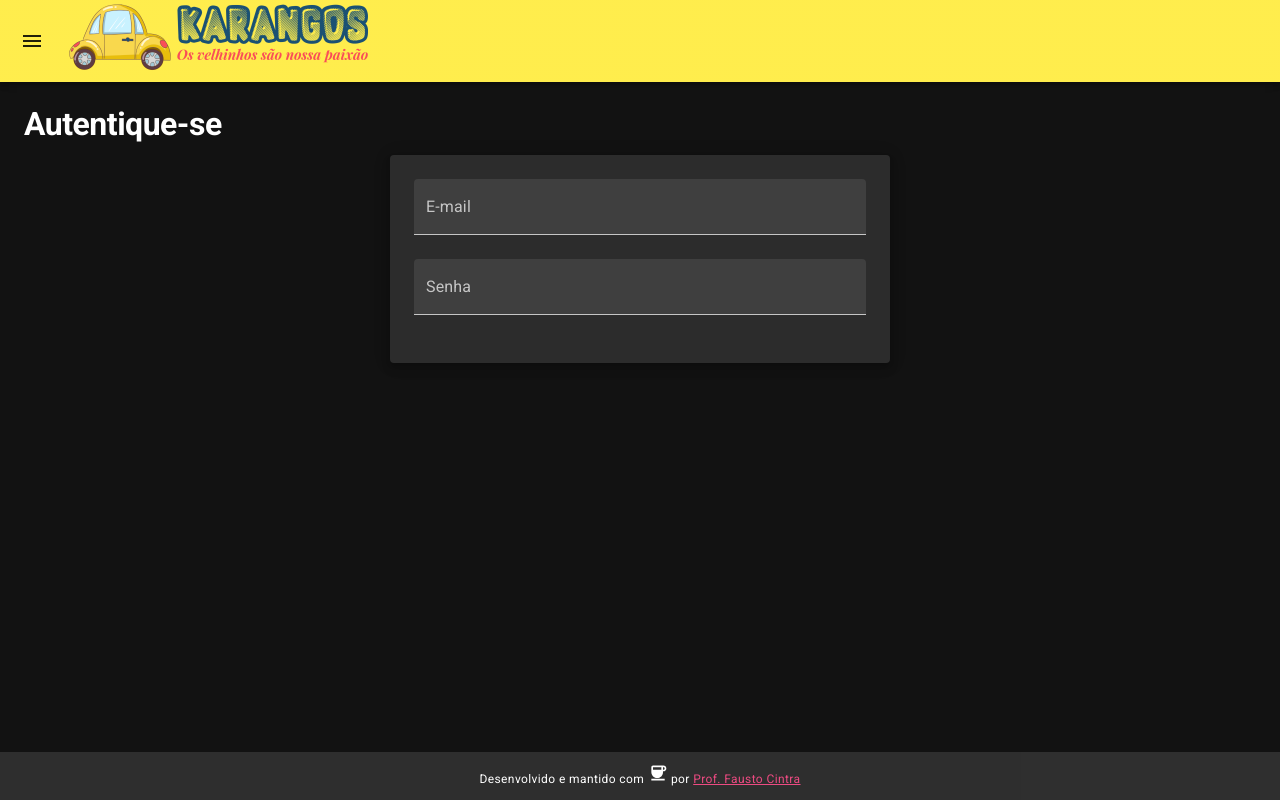
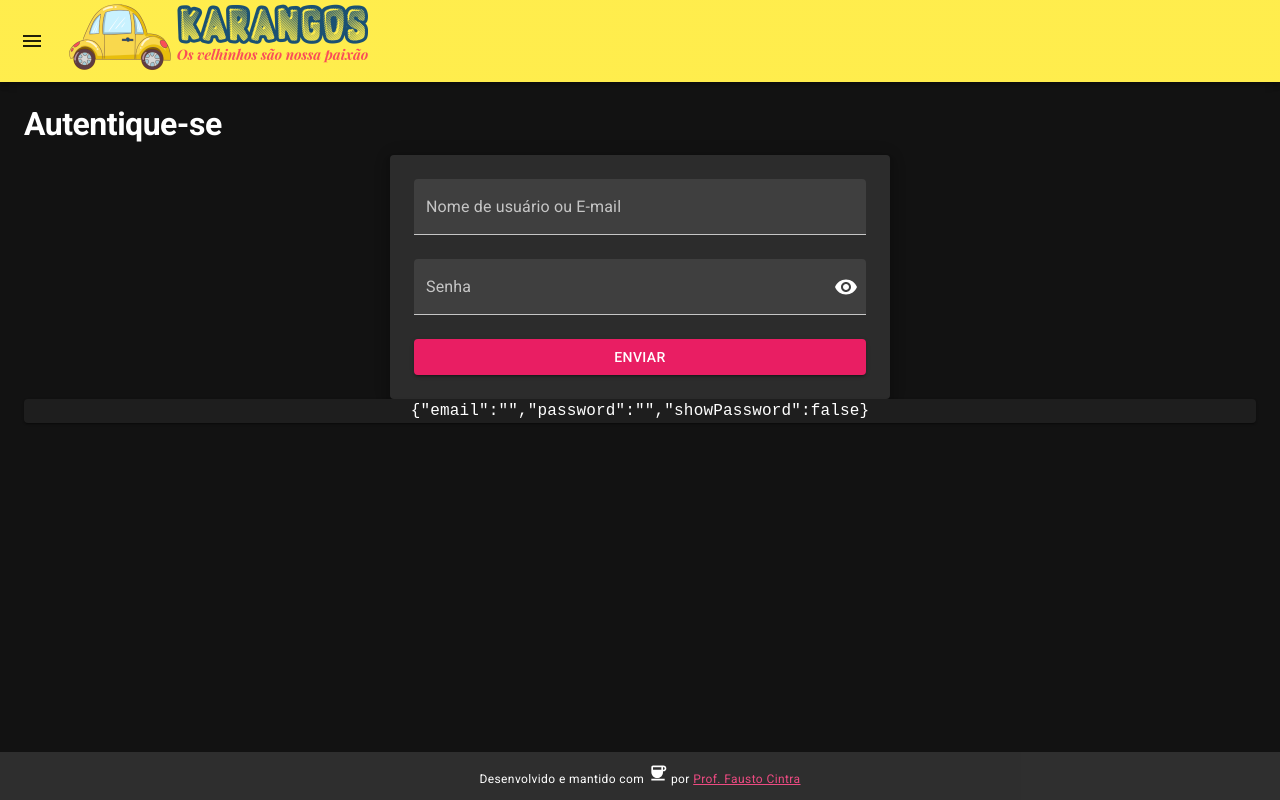
Before and after one commit to faustocintra/ps-mat-2024-2, a React (Vite) app in the folder front-end/: page /login in a window 1280 px wide. Built offline with nearby package versions, Linux system fonts and the light colour scheme; no server answers.

Commit message:
(12/09) Finalização da página de login

```diff
--- a/front-end/src/pages/Login.jsx
+++ b/front-end/src/pages/Login.jsx
@@ -7,17 +7,84 @@ import {
     Button,
     IconButton
 } from '@mui/material'
+import {
+    Visibility,
+    VisibilityOff
+} from '@mui/icons-material'
+import myfetch from '../lib/myfetch'
+import useNotification from '../ui/useNotification'
+import useWaiting from '../ui/useWaiting'
+import { useNavigate } from 'react-router-dom'
 
 export default function Login() {
 
     const [state, setState] = React.useState({
         email: '',
-        password: ''
+        password: '',
+        showPassword: false
     })
+    const {
+        email,
+        password,
+        showPassword
+    } = state
 
-    const {email, password} = state
-    return(
+    const { notify, Notification } = useNotification()
+    const { showWaiting, Waiting } = useWaiting()
+
+    const navigate = useNavigate()
+
+    function handleChange(event) {
+        // Atualiza a variável de estado associada ao input que foi modificado
+        setState({ ...state, [event.target.name]: event.target.value })
+    }
+
+    function handleClick(event) {
+        // Alterna a visibilidade da senha
+        setState({ ...state, showPassword: !showPassword })
+    }
+
+    async function handleSubmit(event) {
+        event.preventDefault()          // Evita o recarregamento da página
+        showWaiting(true)
+        try {
+
+            const loginData = { password }
+
+
+            if(email.includes('@')) loginData.email = email
+            // Se o valor da variável email não contiver @, será tratado como um username
+            else loginData.username = email
+
+            console.log({ loginData })
+
+            // Envia email e password para o back-end para fazer autenticdação
+            const response = await myfetch.post('/users/login', loginData)
+
+            // Armazena o token retornado no localStorage (INSEGURO!)
+            window.localStorage.setItem(
+                import.meta.env.VITE_AUTH_TOKEN_NAME,
+                response.token
+            )
+
+            // Mostra a notificação de sucesso e depois vai para a página inicial
+            notify('Autenticação realizada com sucesso', 'success', 1500,
+                () => navigate('/'))
+        }
+        catch(error) {
+            console.error(error)
+            notify(error.message, 'error')
+        }
+        finally {
+            showWaiting(false)
+        }
+    }
+
+    return (
         <>
+            <Notification />
+            <Waiting />
+
             <Typography variant="h1" gutterBottom>
                 Autentique-se
             </Typography>
@@ -30,15 +97,15 @@ export default function Login() {
                     margin: 'auto'
                 }}
             >
-                <form>
+                <form onSubmit={handleSubmit}>
                     <TextField
                         name="email"
                         value={email}
-                        label="E-mail"
+                        label="Nome de usuário ou E-mail"
                         variant="filled"
-                        type="password"
                         fullWidth
-                        sx={{ mb: '24px' /* mb = marginBottom */}}
+                        onChange={handleChange}
+                        sx={{ mb: '24px' /* mb = marginBottom */ }}
                     />
 
                     <TextField
@@ -46,11 +113,37 @@ export default function Login() {
                         value={password}
                         label="Senha"
                         variant="filled"
-                        type="password"
+                        type={ showPassword ? "text" : "password" }
                         fullWidth
-                        sx={{ mb: '24px' /* mb = marginBottom */}}
+                        onChange={handleChange}
+                        sx={{ mb: '24px' /* mb = marginBottom */ }}
+                        InputProps={{
+                            endAdornment:
+                                <InputAdornment position="end">
+                                    <IconButton
+                                        aria-label="alterna a visibilidade da senha"
+                                        onClick={handleClick}
+                                        edge="end"
+                                    >
+                                        { showPassword ? <VisibilityOff /> : <Visibility /> }
+                                    </IconButton>
+                                </InputAdornment>
+
+                        }}
                     />
+
+                    <Button
+                        variant="contained"
+                        type="submit"
+                        color="secondary"
+                        fullWidth
+                    >
+                        Enviar
+                    </Button>
                 </form>
+            </Paper>
+            <Paper sx={{ fontFamily: 'monospace', textAlign: 'center' }}>
+                { JSON.stringify(state) }
             </Paper>
         </>
     )
```
